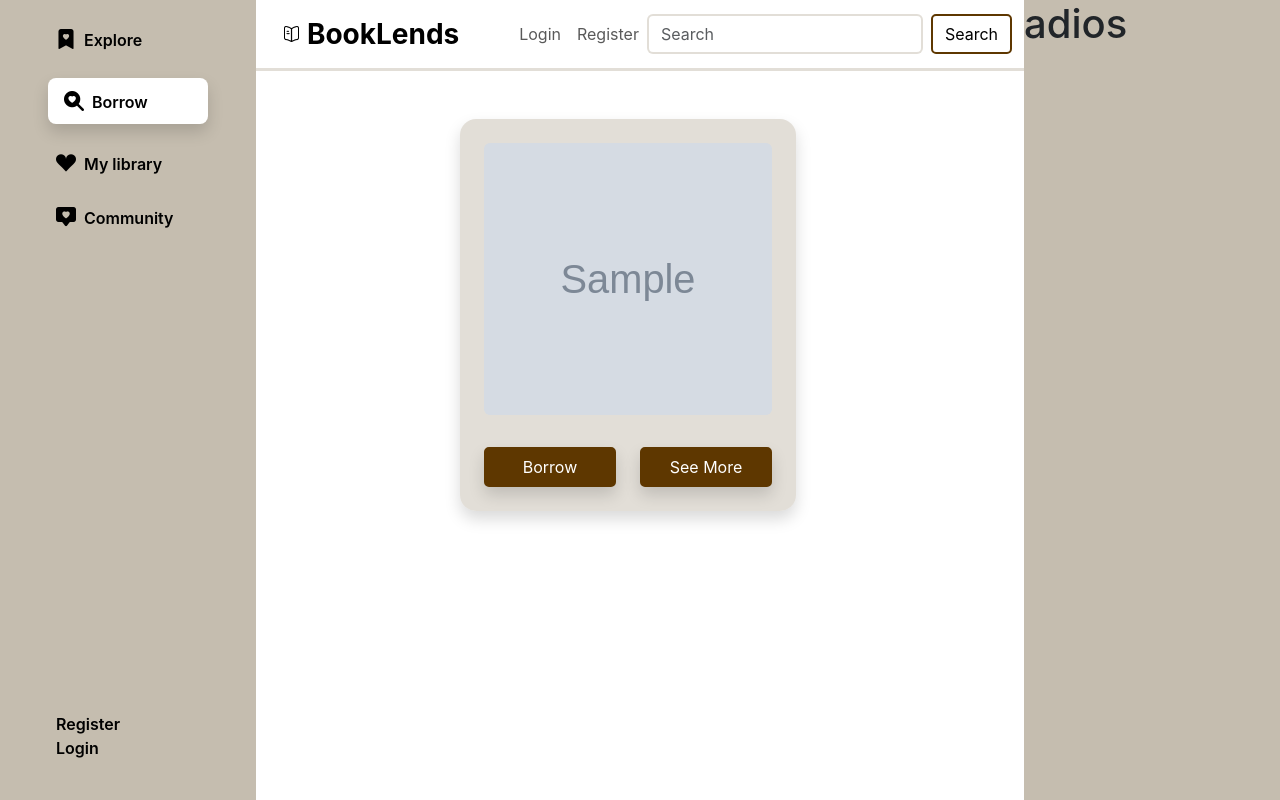
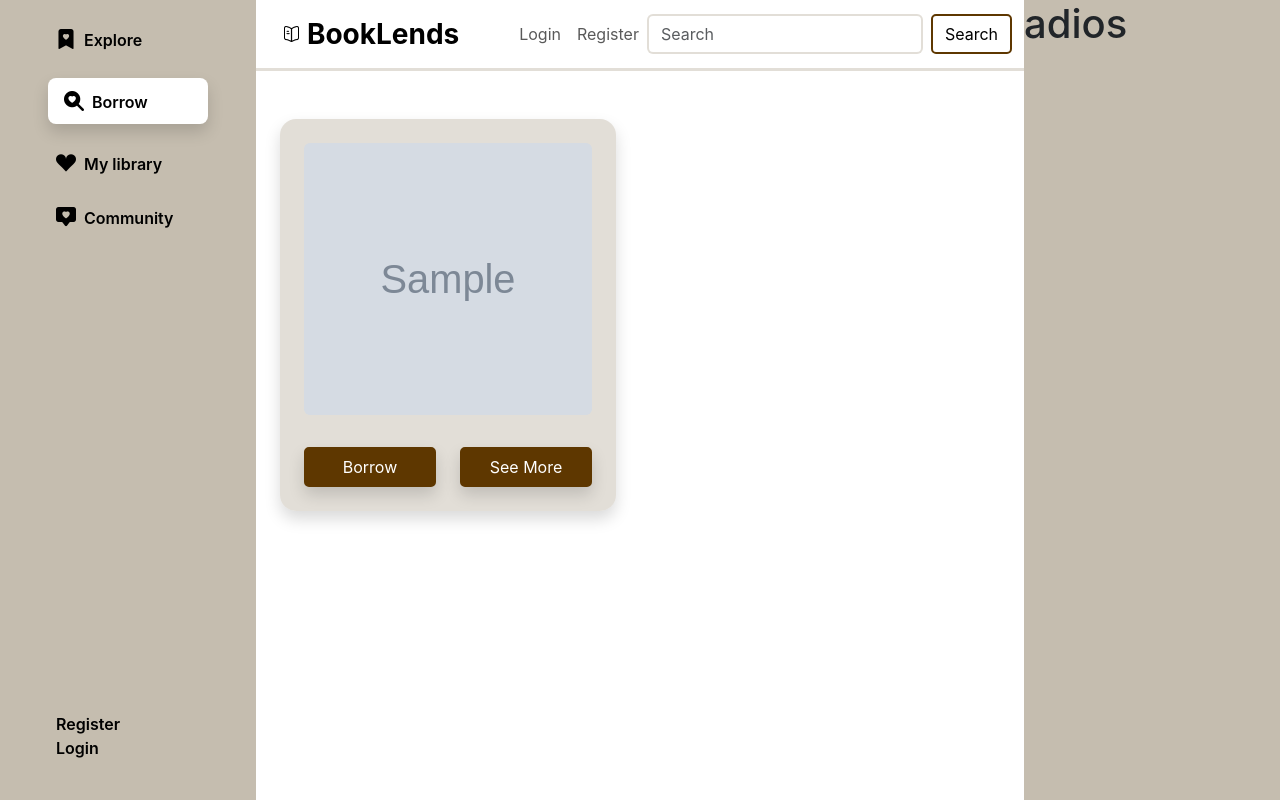
Before and after one commit to joanagomezubeda/TrasversalProject, a PHP site: page /trasversalProject/borrow in a window 1280 px wide. Run offline with PHP 8.4, Linux system fonts and the light colour scheme; tables that the repository leaves empty or names only in its code hold one stand-in row (values such as "Sample post"); grey boxes marked "Sample" are stand-in pictures; data that the repository does not hold is empty.

Commit message:
Borrow without functionality

```diff
--- a/assets/css/style.css
+++ b/assets/css/style.css
@@ -153,6 +153,15 @@ ul img{
     height: auto;
 }
 
+.body-animation{
+    animation: bodyAnimation 0.3s ease-in-out;
+}
+
+@keyframes bodyAnimation {
+    from { opacity: 0; transform: translateY(10px); }
+    to   { opacity: 1; transform: translateY(0); }
+}
+
 
 
 @media (max-width: 768px){
--- a/views/borrow/index.php
+++ b/views/borrow/index.php
@@ -1,4 +1,4 @@
-<div class="row d-flex justify-content-sm-center">
+<div class="row d-flex justify-content-sm-center justify-content-lg-start">
     <?php foreach ($viewmodel as $item): ?>
         <div class="col-md-9 col-lg-6 col-xl-6 col-xxl-4 mb-4">
             <div class="shadow rounded-4 bg-color py-4 px-4">
--- a/views/borrow/show.php
+++ b/views/borrow/show.php
@@ -1 +1 @@
-<?php
+<h1>details</h1>
--- a/views/main.php
+++ b/views/main.php
@@ -137,9 +137,9 @@
 <aside class="asideRight">
     <h1>adios</h1>
 </aside>
-<div class="container">
+<div class="container body-animation">
     <div class="row d-flex justify-content-center mt-5">
-        <div class="row">
+        <div class="row ">
             <?php Messages::display(); ?>
             <?php require ($view); ?>
         </div>
```
